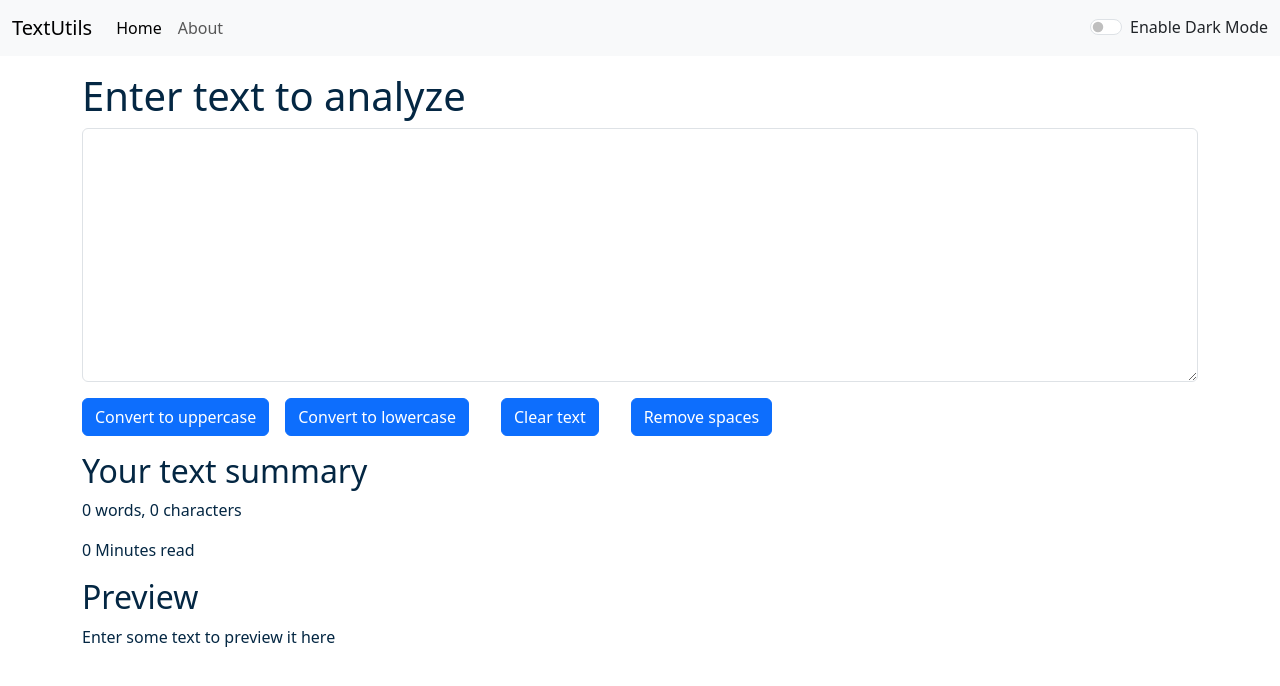
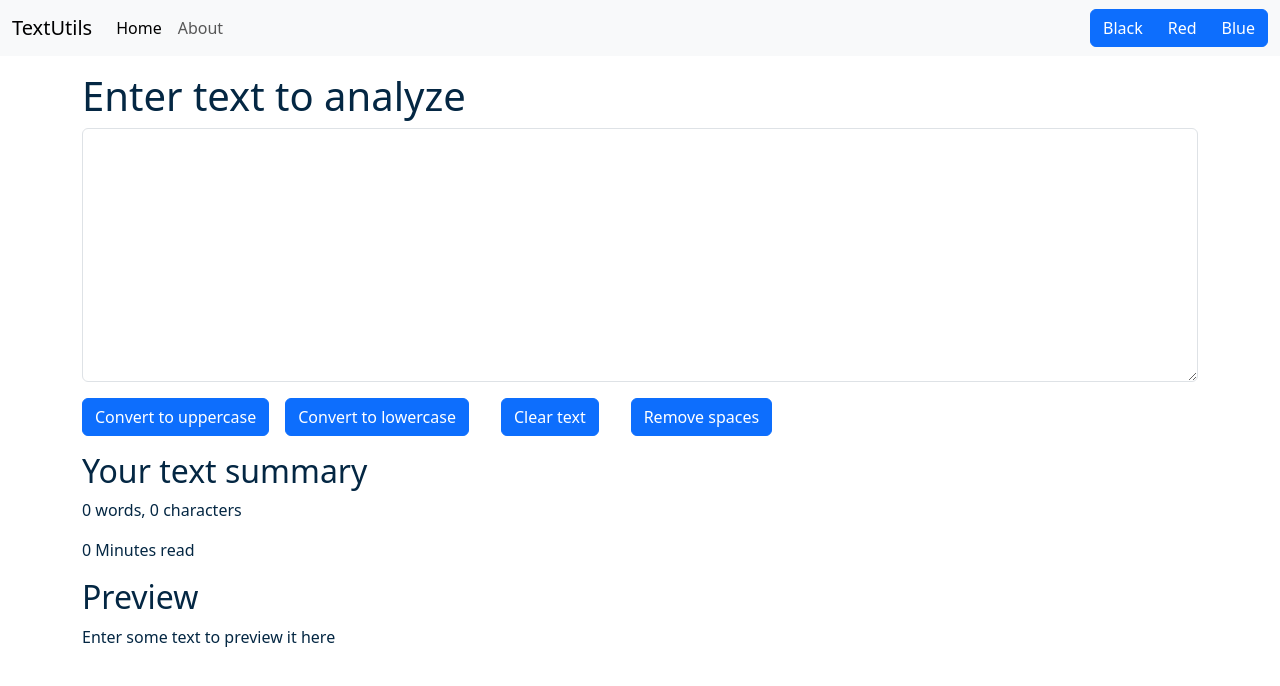
Before and after one commit to iamvivekmane/react, a React (Vite) app in the folder Day 04/vite-project/: page / in a window 1280 px wide. Shown: the top 686 px of the page. Built offline with nearby package versions, Linux system fonts and the light colour scheme.

Commit message:
Worked  on multicolor functionality

```diff
--- a/Day 04/vite-project/src/App.jsx
+++ b/Day 04/vite-project/src/App.jsx
@@ -20,28 +20,43 @@ function App() {
     })
     setTimeout(() => {
       setAlert(null);
-    }, 1500);
+    }, 2000);
   }
 
-  const toggleMode = () => {
-    if (mode === 'light') {
-      setMode('dark');
-      showAlert('success', 'Dark mode has been enabled');
-      document.body.style.backgroundColor = '#042743'
-    }
-    else {
-      setMode('light');
-      showAlert('success', 'Light mode has been enabled');
-      document.body.style.backgroundColor = 'white'
-    }
-  }
+  // const toggleMode = () => {
+  //   if (mode === 'light') {
+  //     setMode('dark');
+  //     showAlert('success', 'Dark mode has been enabled');
+  //     document.body.style.backgroundColor = '#042743'
+  //   }
+  //   else {
+  //     setMode('light');
+  //     showAlert('success', 'Light mode has been enabled');
+  //     document.body.style.backgroundColor = 'white'
+  //   }
+  // }
+
+
+
+  // const toggleMode = (mode) => {
+  //   // setMode(selectedMode);
+  //   showAlert('success', 'Dark mode has been enabled');
+  //   console.log("clickieeed");
+
+  //   document.body.style.backgroundColor = mode
+  // }
+
+
+
+
+
 
 
 
 
   return (
     <>
-      <Navbar title="TextUtils" aboutText="About" mode={mode} toggleMode={toggleMode} />
+      <Navbar title="TextUtils" aboutText="About" mode={mode} />
       <Alert alert={alert} />
       <TextForm heading="Enter text to analyze" mode={mode} showAlert={showAlert} />
       {/* <About /> */}
--- a/Day 04/vite-project/src/Components/Navbar.jsx
+++ b/Day 04/vite-project/src/Components/Navbar.jsx
@@ -1,5 +1,11 @@
 import React from 'react'
 import PropTypes from 'prop-types'
+
+
+const capitalize = (word) => {
+    let lower = word.toLowerCase();
+    return lower.charAt(0).toUpperCase() + lower.slice(1);
+}
 
 const Navbar = (props) => {
     return (
@@ -18,9 +24,15 @@ const Navbar = (props) => {
                             <a className="nav-link" href="#">{props.aboutText}</a>
                         </li>
                     </ul>
-                    <div className={`form-check form-switch text-${props.mode === 'dark' ? 'light' : 'dark'}`}>
+                    {/* <div className={`form-check form-switch text-${props.mode === 'dark' ? 'light' : 'dark'}`}>
                         <input className="form-check-input" onClick={props.toggleMode} type="checkbox" role="switch" id="switchCheckDefault" />
-                        <label className="form-check-label" htmlFor="switchCheckDefault">Enable Dark Mode</label>
+                        <label className="form-check-label" htmlFor="switchCheckDefault">{props.mode === 'dark' ? 'Light Mode' : 'Dark Mode'}</label>
+                    </div> */}
+
+                    <div className="btn-group" role="group" aria-label="Basic example">
+                        <button type="button" class="btn btn-primary" onClick={() => document.body.style.backgroundColor = 'black'} >Black</button>
+                        <button type="button" class="btn btn-primary" onClick={() => document.body.style.backgroundColor = 'red'}  >Red</button>
+                        <button type="button" class="btn btn-primary" onClick={() => document.body.style.backgroundColor = 'blue'} >Blue</button>
                     </div>
                 </div>
             </div>
```
